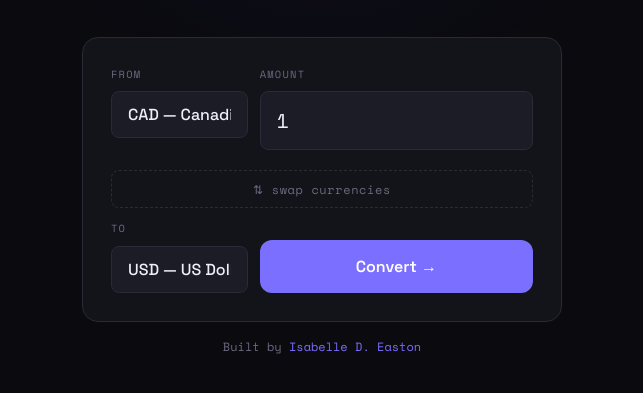
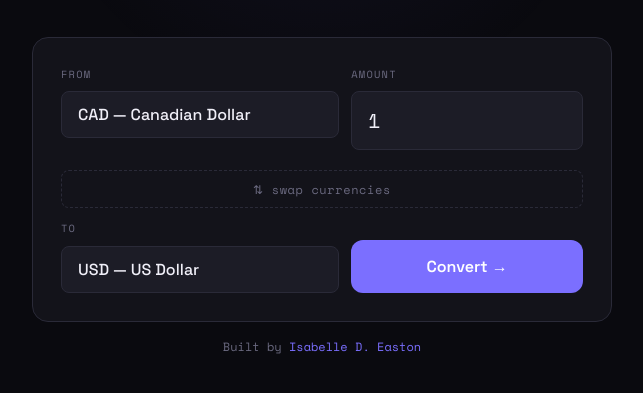
Before and after one commit to IsadoraEaston/currency-converter, a plain HTML site: page index.html in a window 1280 px wide. Shown: the part 287-680 px from the top of the page, without its empty margins (318-961 px from the left). Drawn offline with nearby package versions, Linux system fonts and the light colour scheme; no server answers.

Commit message:
Increase max-width of container and adjust field-row

```diff
--- a/index.html
+++ b/index.html
@@ -15,7 +15,7 @@
   }
   body { font-family:'Space Grotesk',sans-serif; background:var(--bg); color:var(--text); min-height:100vh; display:flex; flex-direction:column; align-items:center; justify-content:center; padding:2rem 1rem; position:relative; overflow-x:hidden; }
   body::before { content:''; position:fixed; top:-200px; left:50%; transform:translateX(-50%); width:600px; height:600px; background:radial-gradient(circle,rgba(123,111,255,0.08) 0%,transparent 70%); pointer-events:none; }
-  .container { width:100%; max-width:480px; position:relative; z-index:1; }
+  .container { width:100%; max-width:580px; position:relative; z-index:1; }
   header { text-align:center; margin-bottom:2.5rem; }
   .eyebrow { font-family:'Space Mono',monospace; font-size:0.7rem; letter-spacing:0.15em; text-transform:uppercase; color:var(--accent); margin-bottom:0.75rem; }
   h1 { font-size:2rem; font-weight:600; letter-spacing:-0.03em; line-height:1.1; }
@@ -23,7 +23,7 @@
   .subtitle { font-size:0.875rem; color:var(--text-muted); margin-top:0.5rem; }
   .card { background:var(--surface); border:1px solid var(--border); border-radius:1rem; padding:1.75rem; margin-bottom:1rem; }
   .field-label { font-family:'Space Mono',monospace; font-size:0.65rem; letter-spacing:0.12em; text-transform:uppercase; color:var(--text-muted); margin-bottom:0.6rem; display:block; }
-  .field-row { display:grid; grid-template-columns:1fr 2fr; gap:0.75rem; margin-bottom:1.25rem; }
+  .field-row { display:grid; grid-template-columns:1.8fr 1.5fr; gap:0.75rem; margin-bottom:1.25rem; }
   .field-row:last-child { margin-bottom:0; }
   select, input { width:100%; background:var(--surface2); border:1px solid var(--border); border-radius:0.5rem; padding:0.875rem 1rem; color:var(--text); font-family:'Space Grotesk',sans-serif; font-size:1rem; font-weight:500; outline:none; transition:border-color 0.2s,box-shadow 0.2s; appearance:none; cursor:pointer; }
   select:focus, input:focus { border-color:var(--accent); box-shadow:0 0 0 3px var(--accent-glow); }
```
